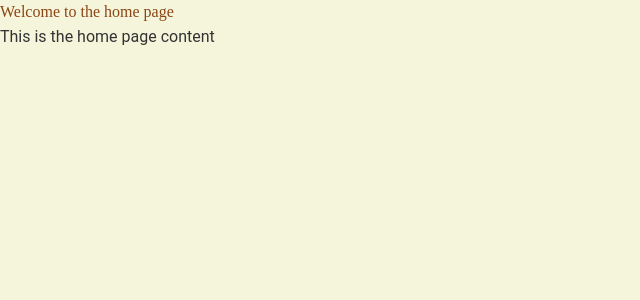
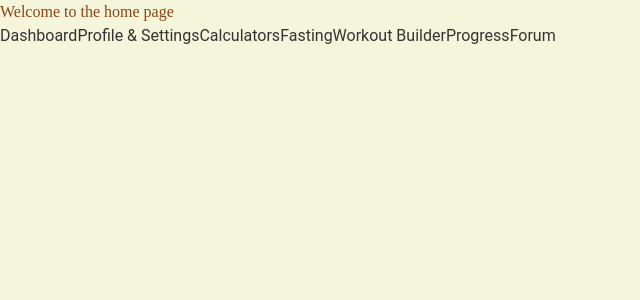
Before and after one commit to mhjarvis/fitnessflow, a Next.js app: page / in a window 1280 px wide. Shown: the top 300 px of the page, without its empty margins (0-640 px from the left). Built offline with nearby package versions, Linux system fonts and the light colour scheme.

Commit message:
Rework app section and pages

```diff
--- a/app/dashboard/page.jsx
+++ b/app/dashboard/page.jsx
@@ -1,9 +1,3 @@
 export default function DashboardPage() {
-	// This is the main component for the Dashboard page
-	return (
-		<div>
-			<h1>Dashboard</h1>
-			<p>Welcome to the Bear Forge Workout App!</p>
-		</div>
-	)
+	return <div>DADshbaordPage</div>
 }
--- a/app/page.jsx
+++ b/app/page.jsx
@@ -1,8 +1,19 @@
+"use client"
+import Link from "next/link"
+import { useState } from "react"
+
 export default function HomePage() {
+	const [status, setStatus] = useState("")
 	return (
 		<div>
 			<h1 className="">Welcome to the home page</h1>
-			<p>This is the home page content</p>
+			<Link href="/dashboard">Dashboard</Link>
+			<Link href="/profile">Profile & Settings</Link>
+			<Link href="/calculators">Calculators</Link>
+			<Link href="/fasting">Fasting</Link>
+			<Link href="/workoutbuilder">Workout Builder</Link>
+			<Link href="/progress">Progress</Link>
+			<Link href="/forum">Forum</Link>
 		</div>
 	)
 }
--- /dev/null
+++ b/app/profile/page.jsx
@@ -0,0 +1,7 @@
+export default function ProfilePage() {
+	return (
+		<div>
+			<h1>Profile</h1>
+		</div>
+	)
+}
--- /dev/null
+++ b/app/progress/page.jsx
@@ -0,0 +1,13 @@
+"use client"
+
+import { useState } from "react"
+
+export default function ProgressPage() {
+	return (
+		<div>
+			<h1>Dashboard</h1>
+			<p>Welcome to the Bear Forge Workout App!</p>
+			<button onClick={() => router.push("/")}>Home</button>
+		</div>
+	)
+}
--- a/app/workout-tracker/page.jsx
+++ /dev/null
@@ -1,8 +0,0 @@
-export default function WorkoutTrackerPage() {
-	return (
-		<div>
-			<h1 className="">Welcome to the workout tracker page</h1>
-			<p>This is the workout tracker page content</p>
-		</div>
-	)
-}
--- /dev/null
+++ b/app/workoutbuilder/page.jsx
@@ -0,0 +1,8 @@
+export default function WorkoutBuilderPage() {
+	return (
+		<div>
+			<h1>Workout Builder</h1>
+			<p>Build your workout here.</p>
+		</div>
+	)
+}
```
Also changed, not shown: app/fasting/page.jsx (renamed from app/fasting-tracker/page.jsx).
